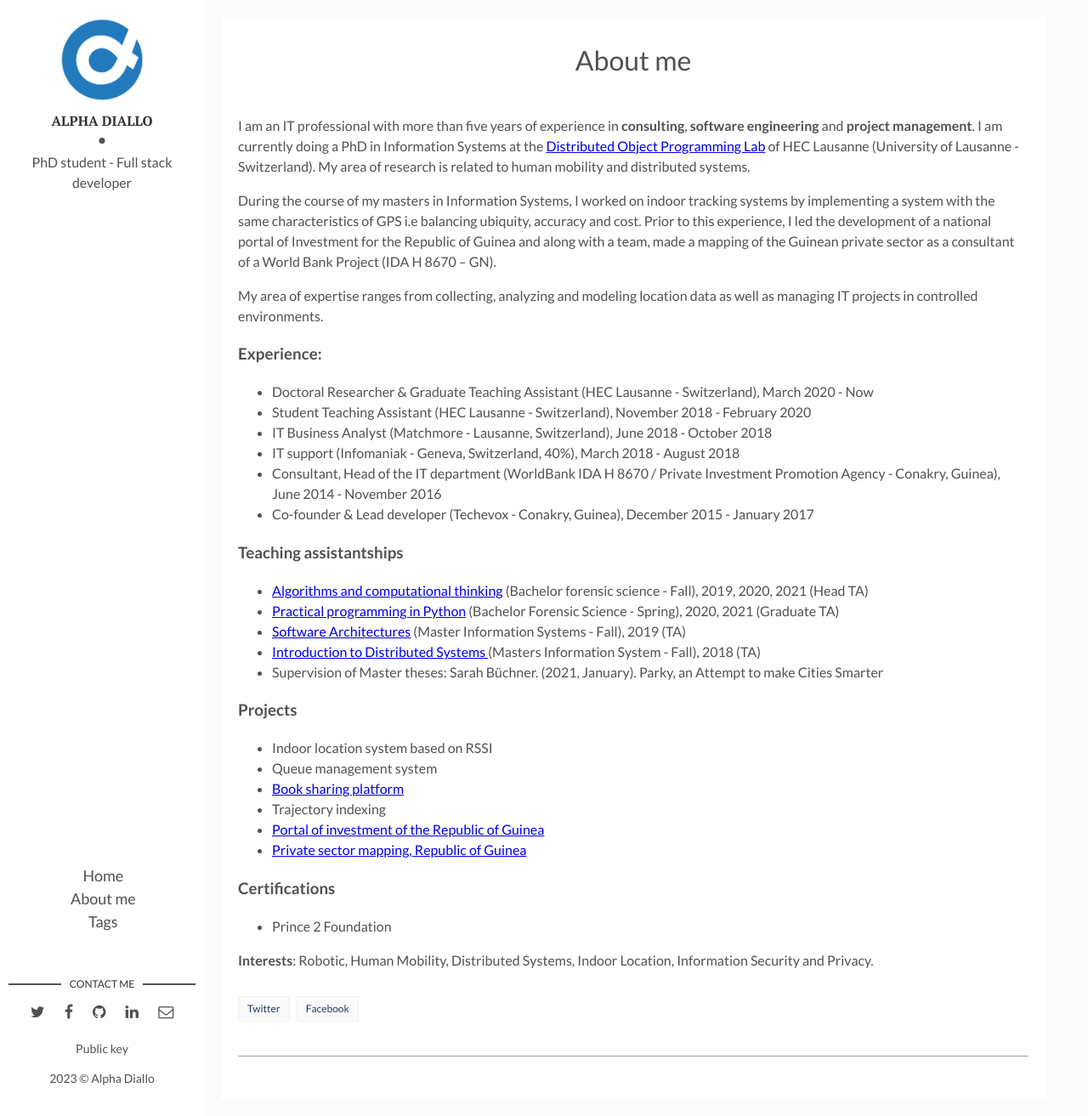
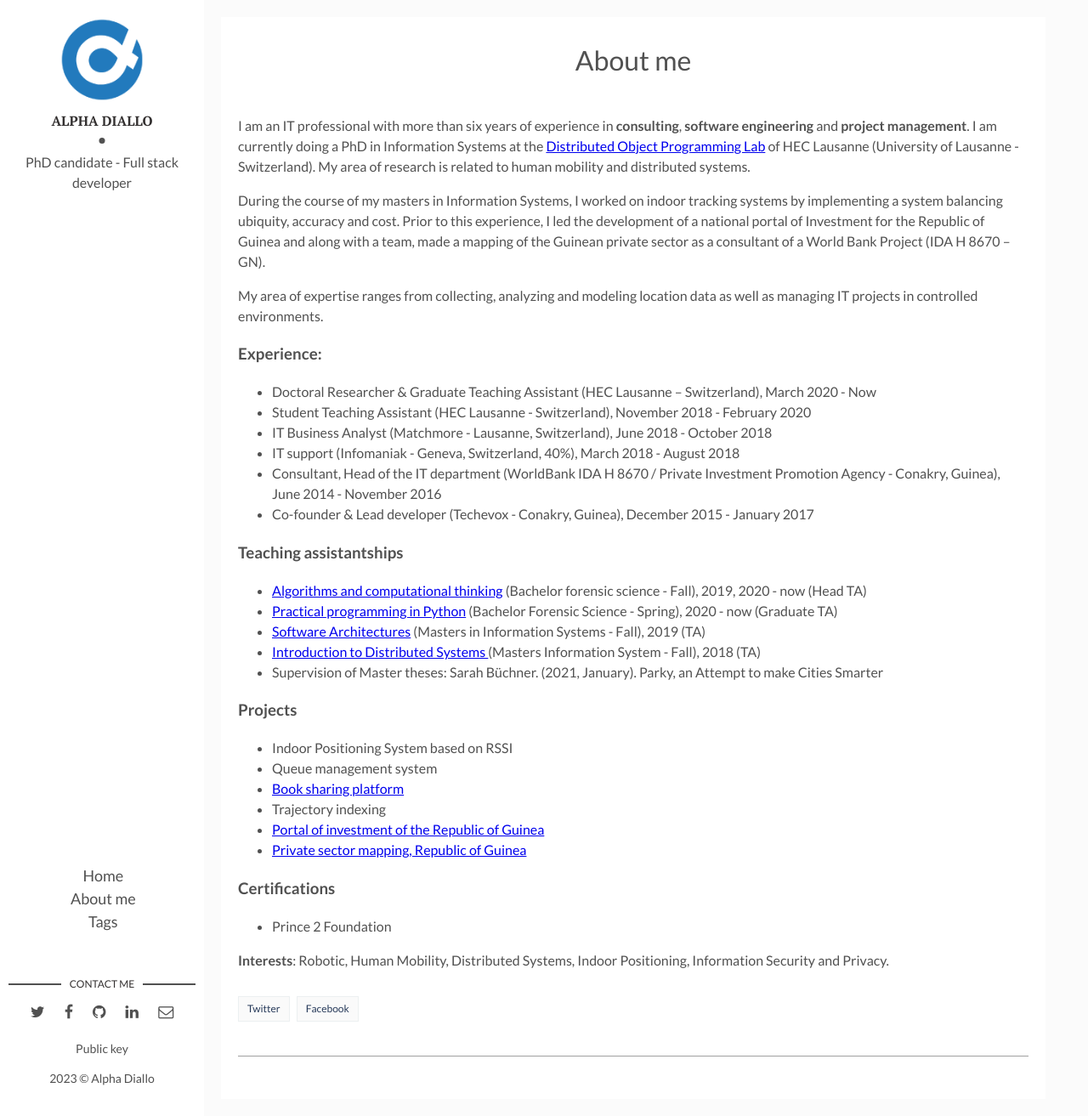
Before and after one commit to alphasldiallo/alphasldiallo.github.io, a Jekyll site: the page built from about.html, in a window 1280 px wide and 1313 px high. Shown: the whole window at 85% size. Built offline with Jekyll 4.4.1, drawn with Linux system fonts in a browser that asks for light colours; comment, search, counter and statistics services are not loaded.

Commit message:
About updated

```diff
--- a/_config.yml
+++ b/_config.yml
@@ -3,11 +3,11 @@ description: Alpha Diallo's personal blog
 permalink: ':title/'
 baseurl: ''
 url: alphasldiallo.github.io
-site-twitter: alphadiallo009
+site-twitter: alphadl9
 author: Alpha Diallo
 author-img: alpha-diallo.png
-about-author: PhD student - Full stack developer
-social-twitter: alphadiallo009
+about-author: PhD candidate - Full stack developer
+social-twitter: alphadl9
 social-facebook: null
 social-github: alphasldiallo
 social-linkedin: alpha-diallo-09
--- a/about.html
+++ b/about.html
@@ -3,16 +3,16 @@ title: About me
 layout: post
 ---
 
-I am an IT professional with more than five years of experience in **consulting**, **software engineering**  and **project management**. I am currently doing a PhD in Information Systems at the [Distributed Object Programming Lab](http://doplab.unil.ch) of HEC Lausanne (University of Lausanne - Switzerland). My area of research is related to human mobility and distributed systems.
+I am an IT professional with more than six years of experience in **consulting**, **software engineering**  and **project management**. I am currently doing a PhD in Information Systems at the [Distributed Object Programming Lab](http://doplab.unil.ch) of HEC Lausanne (University of Lausanne - Switzerland). My area of research is related to human mobility and distributed systems.
 
-During the course of my masters in Information Systems, I worked on indoor tracking systems by implementing a system with the same characteristics of GPS i.e balancing ubiquity, accuracy and cost. Prior to this experience, I led the development of a national portal of Investment for the Republic of Guinea and along with a team, made a mapping of the Guinean private sector as a consultant of a World Bank Project (IDA H 8670 – GN).
+During the course of my masters in Information Systems, I worked on indoor tracking systems by implementing a system balancing ubiquity, accuracy and cost. Prior to this experience, I led the development of a national portal of Investment for the Republic of Guinea and along with a team, made a mapping of the Guinean private sector as a consultant of a World Bank Project (IDA H 8670 – GN).
 
 
 My area of expertise ranges from collecting, analyzing and modeling location data as well as managing IT projects in controlled environments.
 
 ### Experience:
 
-- Doctoral Researcher &amp; Graduate Teaching Assistant (HEC Lausanne - Switzerland), March 2020 - Now
+- Doctoral Researcher &amp; Graduate Teaching Assistant (HEC Lausanne – Switzerland), March 2020 - Now
 - Student Teaching Assistant (HEC Lausanne - Switzerland), November 2018 - February 2020
 - IT Business Analyst (Matchmore - Lausanne, Switzerland), June 2018 - October 2018
 - IT support (Infomaniak - Geneva, Switzerland, 40%), March 2018 - August 2018
@@ -20,15 +20,15 @@ My area of expertise ranges from collecting, analyzing and modeling location dat
 - Co-founder &amp; Lead developer (Techevox - Conakry, Guinea), December 2015 - January 2017
 
 ### Teaching assistantships
-- [Algorithms and computational thinking](https://hecnet.unil.ch/hec/syllabus/descriptif/2177?dyn_lang=en) (Bachelor forensic science - Fall), 2019, 2020, 2021 (Head TA)
-- [Practical programming in Python](https://applicationspub.unil.ch/interpub/noauth/php/Ud/ficheCours.php?v_ueid=19&v_semposselected=-1&v_langue=en&v_isinterne=&v_enstyid=63936) (Bachelor Forensic Science - Spring), 2020, 2021 (Graduate TA)
-- [Software Architectures](https://hecnet.unil.ch/hec/syllabus/descriptif/2458?dyn_lang=en) (Master Information Systems - Fall), 2019 (TA)
+- [Algorithms and computational thinking](https://hecnet.unil.ch/hec/syllabus/descriptif/2177?dyn_lang=en) (Bachelor forensic science - Fall), 2019, 2020 - now (Head TA)
+- [Practical programming in Python](https://applicationspub.unil.ch/interpub/noauth/php/Ud/ficheCours.php?v_ueid=19&v_semposselected=-1&v_langue=en&v_isinterne=&v_enstyid=63936) (Bachelor Forensic Science - Spring), 2020 - now (Graduate TA)
+- [Software Architectures](https://hecnet.unil.ch/hec/syllabus/descriptif/2458?dyn_lang=en) (Masters in Information Systems - Fall), 2019 (TA)
 - [ Introduction to Distributed Systems ](https://hecnet.unil.ch/hec/syllabus/descriptif/1463?dyn_lang=en)(Masters Information System - Fall), 2018 (TA)
 - Supervision of Master theses: Sarah Büchner. (2021, January). Parky, an Attempt to make Cities Smarter
 
 
 ### Projects
-- Indoor location system based on RSSI
+- Indoor Positioning System based on RSSI
 - Queue management system
 - [Book sharing platform](https://www.loniya.org)
 - Trajectory indexing
@@ -40,4 +40,4 @@ My area of expertise ranges from collecting, analyzing and modeling location dat
 
 
 
-**Interests**: Robotic, Human Mobility, Distributed Systems, Indoor Location, Information Security and Privacy.
+**Interests**: Robotic, Human Mobility, Distributed Systems, Indoor Positioning, Information Security and Privacy.
```
